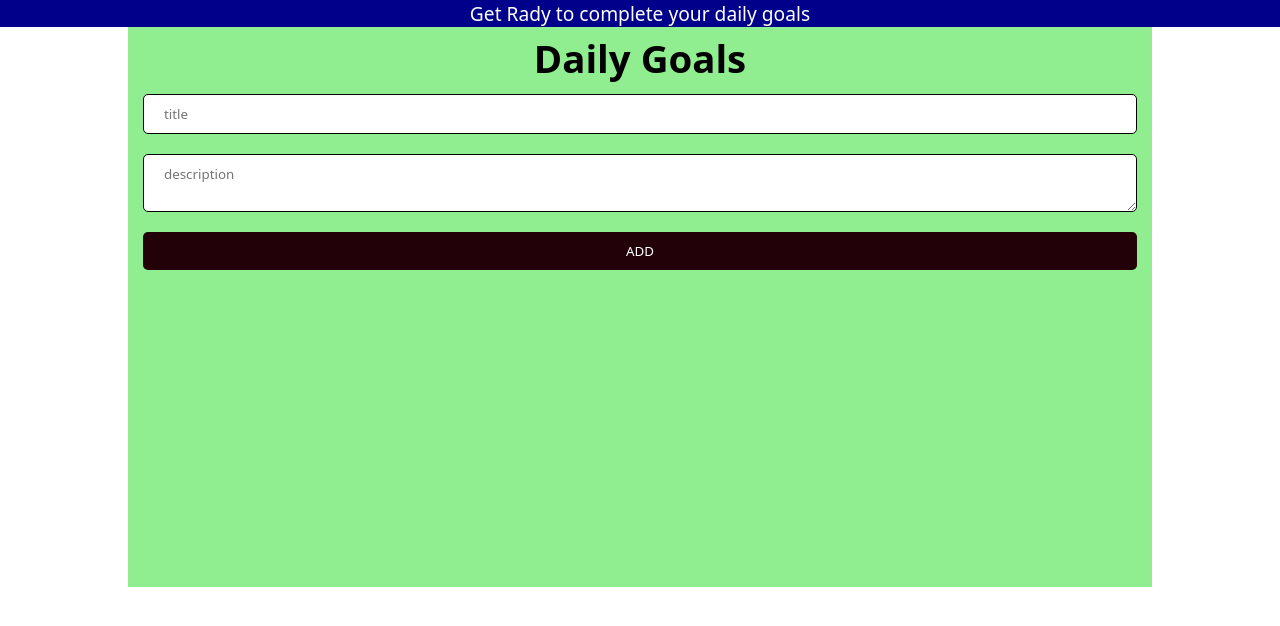
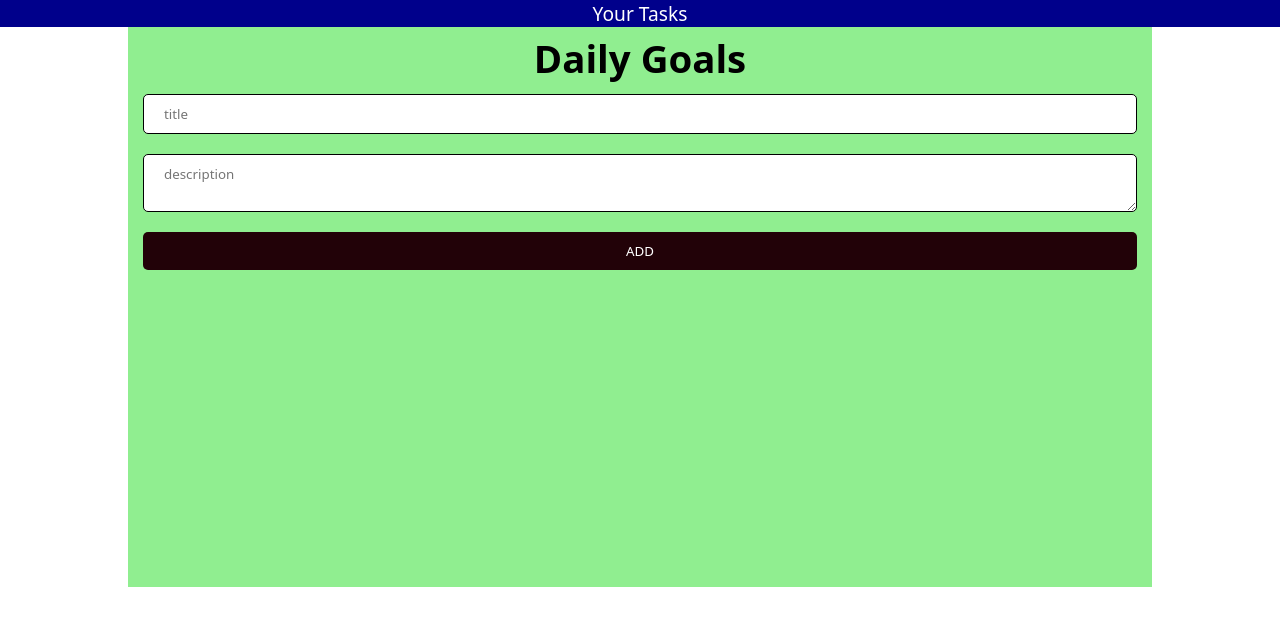
Before and after one commit to rajat10-ux/todo_list, a React (Create React App) app: page / in a window 1280 px wide. Shown: the top 626 px of the page. Built offline with nearby package versions, Linux system fonts and the light colour scheme.

Commit message:
Update Header.js

```diff
--- a/src/Header.js
+++ b/src/Header.js
@@ -2,6 +2,6 @@ import React from 'react'
 import "./App.css"
 export default function Header() {
   return (
-        <nav>Get Rady to complete your daily goals</nav>
+        <nav>Your Tasks</nav>
   )
 }
```
